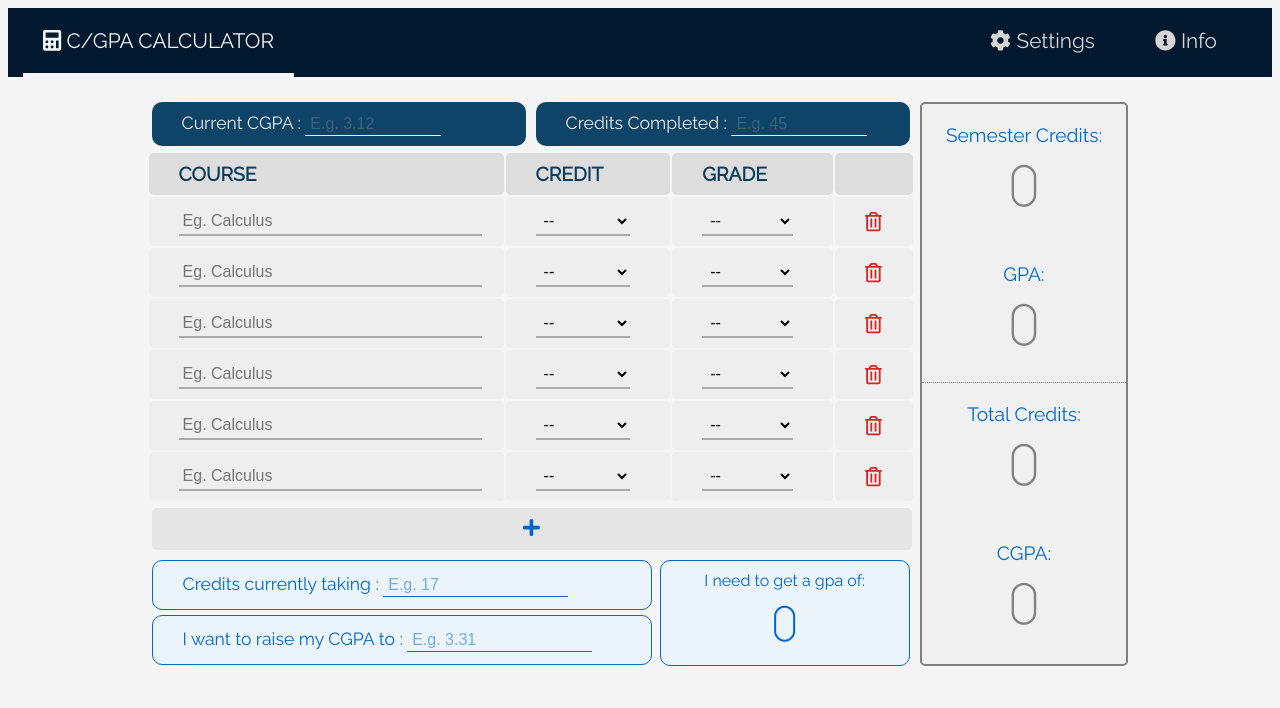
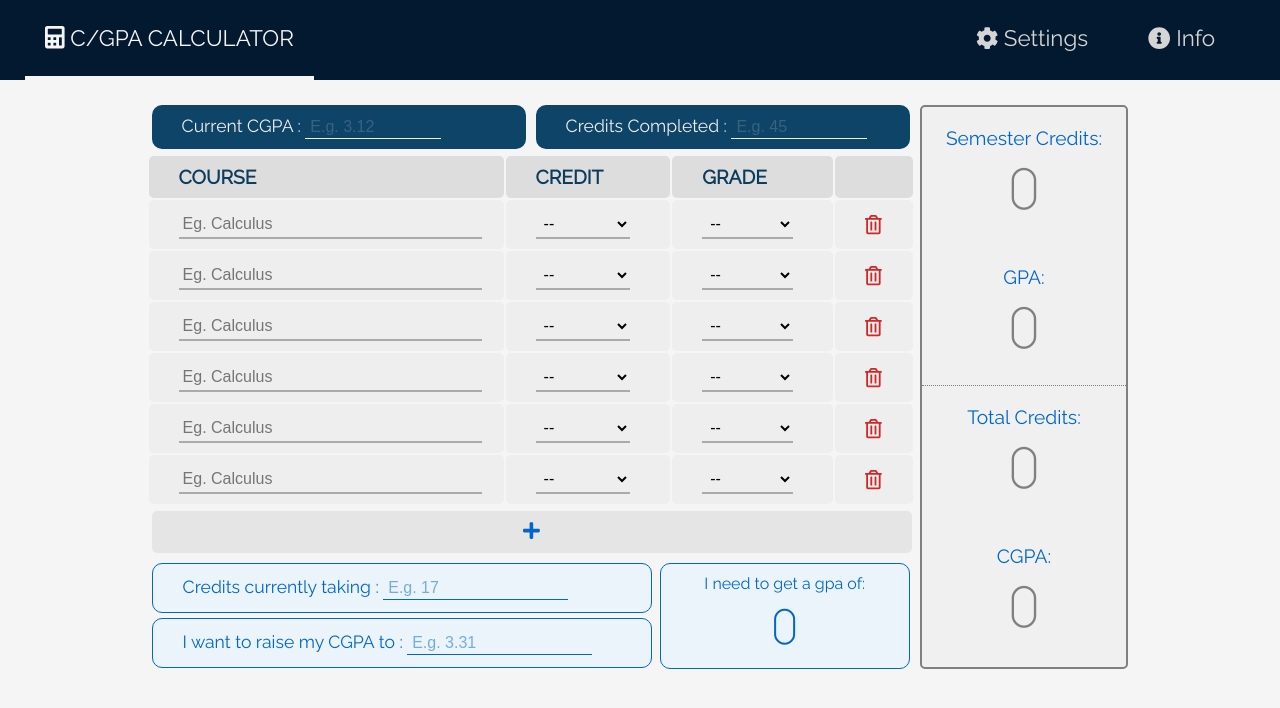
Before and after one commit to JingQuan-K/cgpacalculator, a plain HTML site: page index.html in a window 1280 px wide. Drawn offline with Linux system fonts and the light colour scheme.

Commit message:
Update style.css

```diff
--- a/style.css
+++ b/style.css
@@ -6,13 +6,14 @@ Date: May-June 2020
 
 /* MAIN BODY */
 body{
+    margin:0;
+    font-family: 'Raleway', sans-serif;
     background-color: whitesmoke;
-    font-family: 'Raleway', sans-serif;
 }
 
 /*--------------------------  NAV BAR  -------------------------- */
 .nav-bar{
-    padding:0px 15px;
+    padding:0px 25px;
     color: white;
     background-color: #031930;
 }
@@ -29,8 +30,8 @@ body{
 .tab{
     height: 100%;
     margin: 0px 20px 0px 0px;
-    padding:20px 20px;
-    font-size: 1.3rem;
+    padding:25px 20px;
+    font-size: 1.4rem;
     color: #d5d5d5;
     border-bottom:4px solid #031930;
 }
@@ -244,7 +245,7 @@ td.removeSubject-btn:hover{
 /* RESULT DISPLAY */
 .result{
     align-items: center;
-    width:16vw;
+    min-width:16vw;
     margin:5px;
     background-color: #f0f0f0;
     border: 2px solid grey;
```
